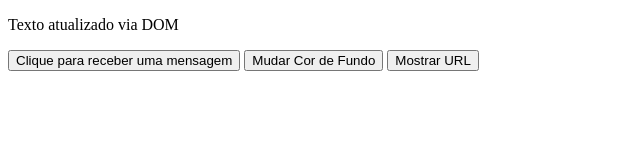
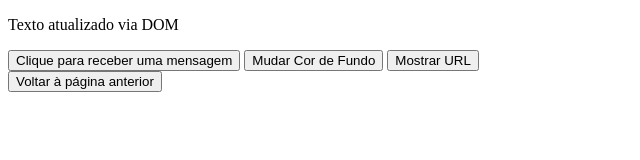
Before and after one commit to GabrielVCB/Javascript---Manipula-o-do-DOM, a plain HTML site: page index.html in a window 1280 px wide. Shown: the whole page, without its empty margins (0-640 px from the left). Drawn offline with Linux system fonts and the light colour scheme.

Commit message:
Question5

```diff
--- a/index.html
+++ b/index.html
@@ -21,6 +21,9 @@
     <!-- Div para exibir a URL -->
     <div id="urlExibida"></div>
 
+    <!-- Botão para voltar à página anterior -->
+    <button onclick="voltarPagina()">Voltar à página anterior</button>
+
     <script src="script.js"></script>
 </body>
 </html>
--- a/script.js
+++ b/script.js
@@ -20,9 +20,17 @@ function mudarCorDeFundo() {
 
 // Função para mostrar a URL atual
 function mostrarURL() {
-    // Obtém a URL atual usando a propriedade location.href
     const urlAtual = window.location.href;
-
-    // Cria ou atualiza o conteúdo do div com id "urlExibida"
     document.getElementById("urlExibida").innerText = "URL Atual: " + urlAtual;
 }
+
+// Função para voltar à página anterior
+function voltarPagina() {
+    if (window.history.length > 1) {
+        // Se houver histórico, volta à página anterior
+        window.history.back();
+    } else {
+        // Caso não haja histórico, exibe uma mensagem
+        window.alert("Não há uma página anterior no histórico.");
+    }
+}
```
